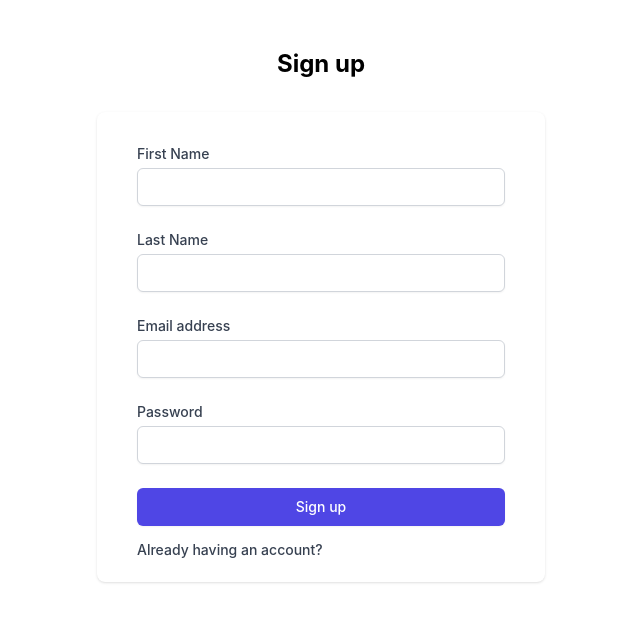
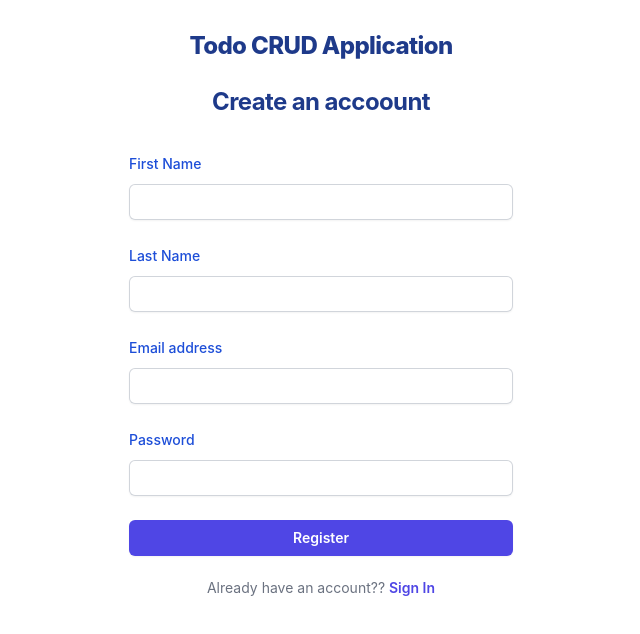
Before and after one commit to pkmofficial/todo-crud, a React (Create React App) app in the folder frontend/: page /signup in a window 1280 px wide. Shown: the top 634 px of the page, without its empty margins (319-959 px from the left). Built offline with nearby package versions, Linux system fonts and the light colour scheme.

Commit message:
styled login and register page using Tailwind CSS

```diff
--- a/frontend/src/components/registration/Login.js
+++ b/frontend/src/components/registration/Login.js
@@ -44,9 +44,9 @@
   return (
     <>
       {/* new code */}
-      <section class="bg-gray-50 dark:bg-gray-900">
+      {/* <section class="bg-gray-50 ">
         <div class="flex flex-col items-center justify-center px-6 py-8 mx-auto md:h-screen lg:py-0">
-            <a href="#" class="flex items-center mb-6 text-2xl font-semibold text-gray-900 dark:text-white">
+            <a href="#" class="flex items-center mb-6 text-2xl font-semibold text-white-900 ">
                 <img class="w-8 h-8 mr-2" src="https://flowbite.s3.amazonaws.com/blocks/marketing-ui/logo.svg" alt="logo" />
                 Todo Application
             </a>
@@ -55,7 +55,7 @@
                     <h1 class="text-xl font-bold leading-tight tracking-tight text-gray-900 md:text-2xl dark:text-white">
                         Sign in to your account
                     </h1>
-                    <form class="space-y-4 md:space-y-6" onSubmit={submitLogin} className="space-y-6" action="#" method="POST">
+                    <form  onSubmit={submitLogin} className="space-y-6" action="#" method="POST">
                         <div>
                             <label htmlFor="email" class="block mb-2 text-sm font-medium text-gray-900 dark:text-white">Your email</label>
                             <input id="email"
@@ -86,7 +86,90 @@
                 </div>
             </div>
         </div>
-      </section>
+      </section> */}
+
+      {/* new */}
+      <h1 className="mt-7 text-center text-2xl font-extrabold leading-9 tracking-tight text-blue-900 ">
+            Todo CRUD Application
+      </h1>
+      <div className="flex min-h-full flex-1 flex-col justify-center px-6 py-12 lg:px-8">
+        <div className="sm:mx-auto sm:w-full sm:max-w-sm">
+
+          {/* <img
+            className="mx-auto h-10 w-auto"
+            src="https://tailwindui.com/img/logos/mark.svg?color=indigo&shade=600"
+            alt="Your Company"
+          /> */}
+          <h2 className="mt-10 text-center text-2xl font-bold leading-9 tracking-tight text-blue-900">
+            Sign in to your account
+          </h2>
+        </div>
+
+        <div className="mt-10 sm:mx-auto sm:w-full sm:max-w-sm">
+          <form className="space-y-6" onSubmit={submitLogin} action="#" method="POST">
+            <div>
+              <label htmlFor="email" className="block text-sm font-medium leading-6 text-blue-700">
+                Email address
+              </label>
+              <div className="mt-2">
+                <input
+                  id="email"
+                  name="email"
+                  type="email"
+                  autoComplete="email"
+                  value={email}
+                  onChange={(e)=>{setEmail(e.target.value)}}
+                  placeholder='sample@test.com'
+                  required
+                  className="block w-full rounded-md border-0 p-1.5 text-gray-900 shadow-sm ring-1 ring-inset ring-gray-300 placeholder:text-gray-400 focus:ring-2 focus:ring-inset focus:ring-indigo-600 sm:text-sm sm:leading-6"
+                />
+              </div>
+            </div>
+
+            <div>
+              <div className="flex items-center justify-between">
+                <label htmlFor="password" className="block text-sm font-medium leading-6 text-blue-700">
+                  Password
+                </label>
+                {/* <div className="text-sm">
+                  <a href="#" className="font-semibold text-indigo-600 hover:text-indigo-500">
+                    Already have an account?
+                  </a>
+                </div> */}
+              </div>
+              <div className="mt-2">
+                <input
+                  id="password"
+                  name="password"
+                  type="password"
+                  autoComplete="current-password"
+                  value={password}
+                  onChange={(e)=>{setPassword(e.target.value)}}
+                  placeholder='enter password'
+                  required
+                  className="block w-full rounded-md border-0 p-1.5 text-gray-900 shadow-sm ring-1 ring-inset ring-gray-300 placeholder:text-gray-400 focus:ring-2 focus:ring-inset focus:ring-indigo-600 sm:text-sm sm:leading-6"
+                />
+              </div>
+            </div>
+
+            <div>
+              <button
+                type="submit"
+                className="flex w-full justify-center rounded-md bg-indigo-600 px-3 py-1.5 text-sm font-semibold leading-6 text-white shadow-sm hover:bg-indigo-500 focus-visible:outline focus-visible:outline-2 focus-visible:outline-offset-2 focus-visible:outline-indigo-600"
+              >
+                Sign in
+              </button>
+            </div>
+          </form>
+
+          <p className="mt-10 text-center text-sm text-gray-500">
+            Don't have an account?{' '}
+            <a href="/signup" className="font-semibold leading-6 text-indigo-600 hover:text-indigo-500">
+              Register Now.
+            </a>
+          </p>
+        </div>
+      </div>
 
     </>
   )
--- a/frontend/src/components/registration/Register.js
+++ b/frontend/src/components/registration/Register.js
@@ -54,7 +54,7 @@
 
   return (
     <>
-    <div className="min-h-full flex flex-col justify-center py-12 sm:px-6 lg:px-8">
+    {/* <div className="min-h-full flex flex-col justify-center py-12 sm:px-6 lg:px-8">
     <div className="text-center text-2xl font-bold">Sign up</div>
     <div className="mt-8 sm:mx-auto sm:w-full sm:max-w-md">
       <div className="bg-white py-8 px-4 shadow sm:rounded-lg sm:px-10">
@@ -72,8 +72,8 @@
                 name="firstName"
                 type="text"
                 autoComplete="firstName"
-                  value={userDetails.firstName}
-                  onChange ={handleDetails}
+                value={userDetails.firstName}
+                onChange ={handleDetails}
                 required
                 className="appearance-none block w-full px-3 py-2 border border-gray-300 rounded-md shadow-sm placeholder-gray-400 focus:outline-none focus:ring-indigo-500 focus:border-indigo-500 sm:text-sm"
               />
@@ -163,7 +163,123 @@
         </div>
       </div>
     </div>
-  </div>
+  </div> */}
+
+  {/* NEW */}
+  <h1 className="mt-7 text-center text-2xl font-extrabold leading-9 tracking-tight text-blue-900 ">
+            Todo CRUD Application
+      </h1>
+      <div className="flex min-h-full flex-1 flex-col justify-center px-8 lg:px-8">
+        <div className="sm:mx-auto sm:w-full sm:max-w-sm">
+
+          {/* <img
+            className="mx-auto h-10 w-auto"
+            src="https://tailwindui.com/img/logos/mark.svg?color=indigo&shade=600"
+            alt="Your Company"
+          /> */}
+          <h2 className="mt-5 text-center text-2xl font-bold leading-9 tracking-tight text-blue-900">
+          Create an accoount
+          </h2>
+        </div>
+
+        <div className="mt-8 sm:mx-auto sm:w-full sm:max-w-sm">
+          <form className="space-y-6" onSubmit={handleSubmit} action="#" method="POST">
+            <div>
+              <label htmlFor="firstName" className="block text-sm font-medium leading-6 text-blue-700">
+                First Name
+              </label>
+              <div className="mt-2">
+                <input
+                  id="firstName"
+                  name="firstName"
+                  type="text"
+                  autoComplete="firstName"
+                  value={userDetails.firstName}
+                  onChange={handleDetails}
+                  required
+                  className="block w-full rounded-md border-0 p-1.5 text-gray-900 shadow-sm ring-1 ring-inset ring-gray-300 placeholder:text-gray-400 focus:ring-2 focus:ring-inset focus:ring-indigo-600 sm:text-sm sm:leading-6"
+                />
+              </div>
+            </div>
+
+            <div>
+              <label htmlFor="firstName" className="block text-sm font-medium leading-6 text-blue-700">
+                Last Name
+              </label>
+              <div className="mt-2">
+                <input
+                  id="lastName"
+                  name="lastName"
+                  type="text"
+                  autoComplete="lastName"
+                  value={userDetails.lastName}
+                  onChange={handleDetails}
+                  required
+                  className="block w-full rounded-md border-0 p-1.5 text-gray-900 shadow-sm ring-1 ring-inset ring-gray-300 placeholder:text-gray-400 focus:ring-2 focus:ring-inset focus:ring-indigo-600 sm:text-sm sm:leading-6"
+                />
+              </div>
+            </div>
+
+            <div>
+              <label htmlFor="email" className="block text-sm font-medium leading-6 text-blue-700">
+              Email address
+              </label>
+              <div className="mt-2">
+                <input
+                  id="email"
+                  name="email"
+                  type="email"
+                  required
+                  value={userDetails.email}
+                  onChange ={handleDetails}
+                  className="block w-full rounded-md border-0 p-1.5 text-gray-900 shadow-sm ring-1 ring-inset ring-gray-300 placeholder:text-gray-400 focus:ring-2 focus:ring-inset focus:ring-indigo-600 sm:text-sm sm:leading-6"
+                />
+              </div>
+            </div>
+
+            <div>
+              <div className="flex items-center justify-between">
+                <label htmlFor="password" className="block text-sm font-medium leading-6 text-blue-700">
+                  Password
+                </label>
+                {/* <div className="text-sm">
+                  <a href="#" className="font-semibold text-indigo-600 hover:text-indigo-500">
+                    Already have an account?
+                  </a>
+                </div> */}
+              </div>
+              <div className="mt-2">
+                <input
+                  id="password"
+                  name="password"
+                  type="password"
+                  autoComplete="current-password"
+                  value={userDetails.password}
+                  onChange ={handleDetails}
+                  required
+                  className="block w-full rounded-md border-0 p-1.5 text-gray-900 shadow-sm ring-1 ring-inset ring-gray-300 placeholder:text-gray-400 focus:ring-2 focus:ring-inset focus:ring-indigo-600 sm:text-sm sm:leading-6"
+                />
+              </div>
+            </div>
+
+            <div>
+              <button
+                type="submit"
+                className="flex w-full justify-center rounded-md bg-indigo-600 px-3 py-1.5 text-sm font-semibold leading-6 text-white shadow-sm hover:bg-indigo-500 focus-visible:outline focus-visible:outline-2 focus-visible:outline-offset-2 focus-visible:outline-indigo-600"
+              >
+                Register
+              </button>
+            </div>
+          </form>
+
+          <p className="mt-5 text-center text-sm text-gray-500">
+            Already have an account??{' '}
+            <NavLink to={"/"} className="font-semibold leading-6 text-indigo-600 hover:text-indigo-500">
+                  Sign In
+            </NavLink >
+          </p>
+        </div>
+      </div>
 </>
   )
 }
```
